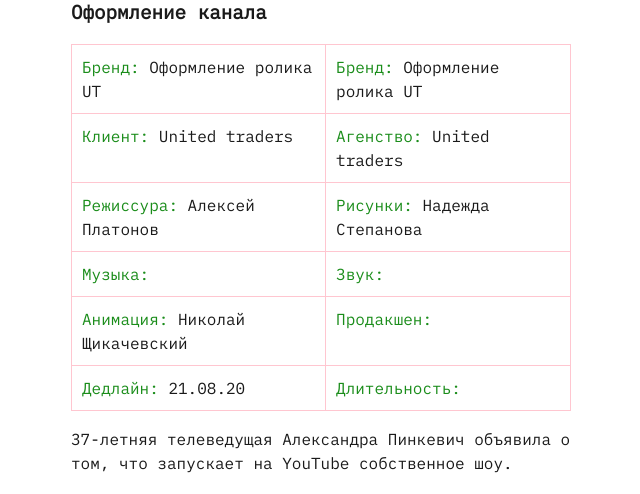
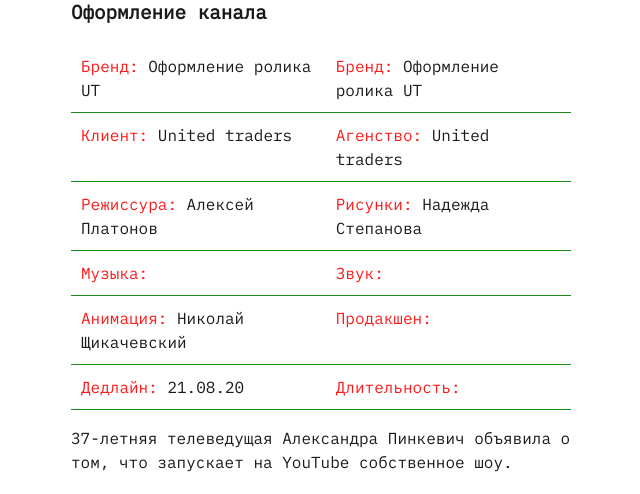
Before and after one commit to indexmod/meta-lastik, a Jekyll site: the page built from united-traders.md, in a window 1280 px wide. Shown: the part 296-790 px from the top of the page, without its empty margins (337-977 px from the left). Built offline with Jekyll 4.4.1, drawn with Linux system fonts in a browser that asks for light colours.

Commit message:
Update style.scss

```diff
--- a/assets/css/style.scss
+++ b/assets/css/style.scss
@@ -19,12 +19,13 @@
 
 
 table, th, td {
-  border: 0.1px solid pink;
+  border-bottom: 1px solid green;
+
 }
 
 th, td {
   padding: 10px;
-  color: green;
+  color: red;
   text-align: left;
   vertical-align: top;
   font-family: 'IBM Plex Mono', sans-serif;
@@ -43,8 +44,8 @@
 
  hr {
      border: none;
-     background-color: green;
-     color: green;
+     background-color: yellow;
+     color: yellow;
      height: 1px;
 }
 
@@ -90,7 +91,7 @@
 
 /* mouse over link */
  a:hover {
-     color: black;
+     color: green;
      text-decoration: none;
 }
 /* selected link */
```
